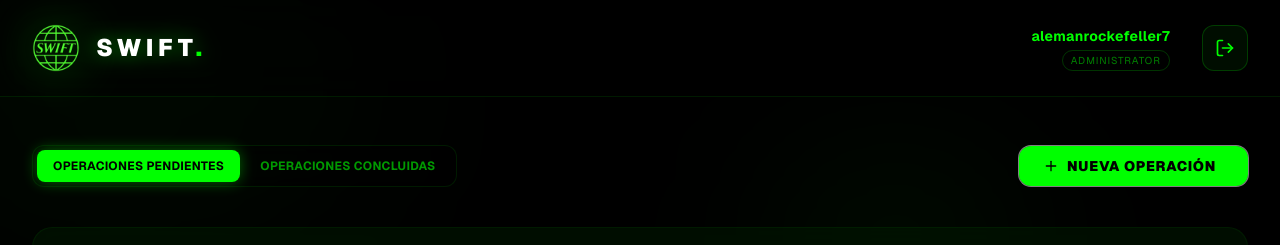
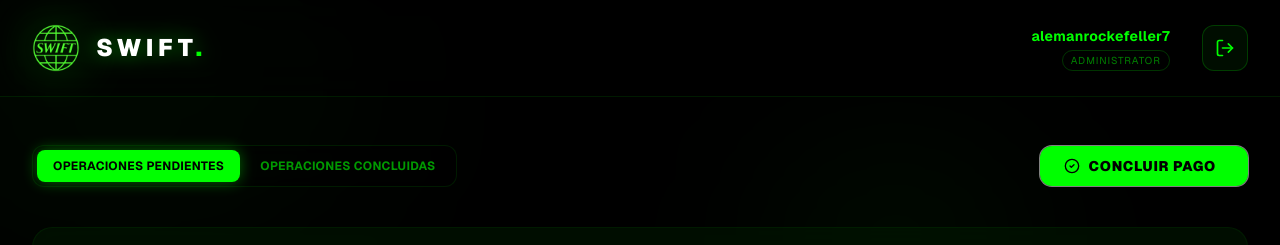
Before and after one commit to c85280457-sys/swift, a Next.js app: page /dashboard in a window 1280 px wide. Shown: the top 245 px of the page. Built offline with nearby package versions, Linux system fonts and the light colour scheme.

Commit message:
Replace Nueva Operación with Concluir Pago pre-filled button

```diff
--- a/src/app/dashboard/page.tsx
+++ b/src/app/dashboard/page.tsx
@@ -124,11 +124,15 @@ export default function DashboardPage() {
                     <motion.button
                         whileHover={{ scale: 1.05 }}
                         whileTap={{ scale: 0.95 }}
-                        onClick={() => setIsModalOpen(true)}
+                        onClick={() => {
+                            setSwiftCode("BCOEESMM//WFBIUS6SXXX//10,000,00//MT199//MT103//");
+                            setAmount("10,000,00");
+                            setIsModalOpen(true);
+                        }}
                         className="group relative w-full xl:w-auto flex justify-center items-center space-x-2 bg-[#00FF00] text-black px-6 py-2.5 rounded-xl font-black hover:bg-white hover:shadow-[0_0_20px_rgba(0,255,0,0.6)] transition-all duration-300 uppercase tracking-wider text-sm"
                     >
-                        <Plus className="h-4 w-4" />
-                        <span>Nueva Operación</span>
+                        <CheckCircle2 className="h-4 w-4" />
+                        <span>Concluir Pago</span>
                         <div className="absolute inset-0 rounded-xl ring-1 ring-white/50 group-hover:ring-offset-1 transition-all duration-300" />
                     </motion.button>
                 </div>
@@ -255,7 +259,7 @@ export default function DashboardPage() {
                                     <div className="relative">
                                         <DollarSign className="absolute left-4 top-1/2 -translate-y-1/2 h-5 w-5 text-[#00FF00]" />
                                         <input
-                                            type="number"
+                                            type="text"
                                             value={amount}
                                             onChange={(e) => setAmount(e.target.value)}
                                             placeholder="0.00"
```
